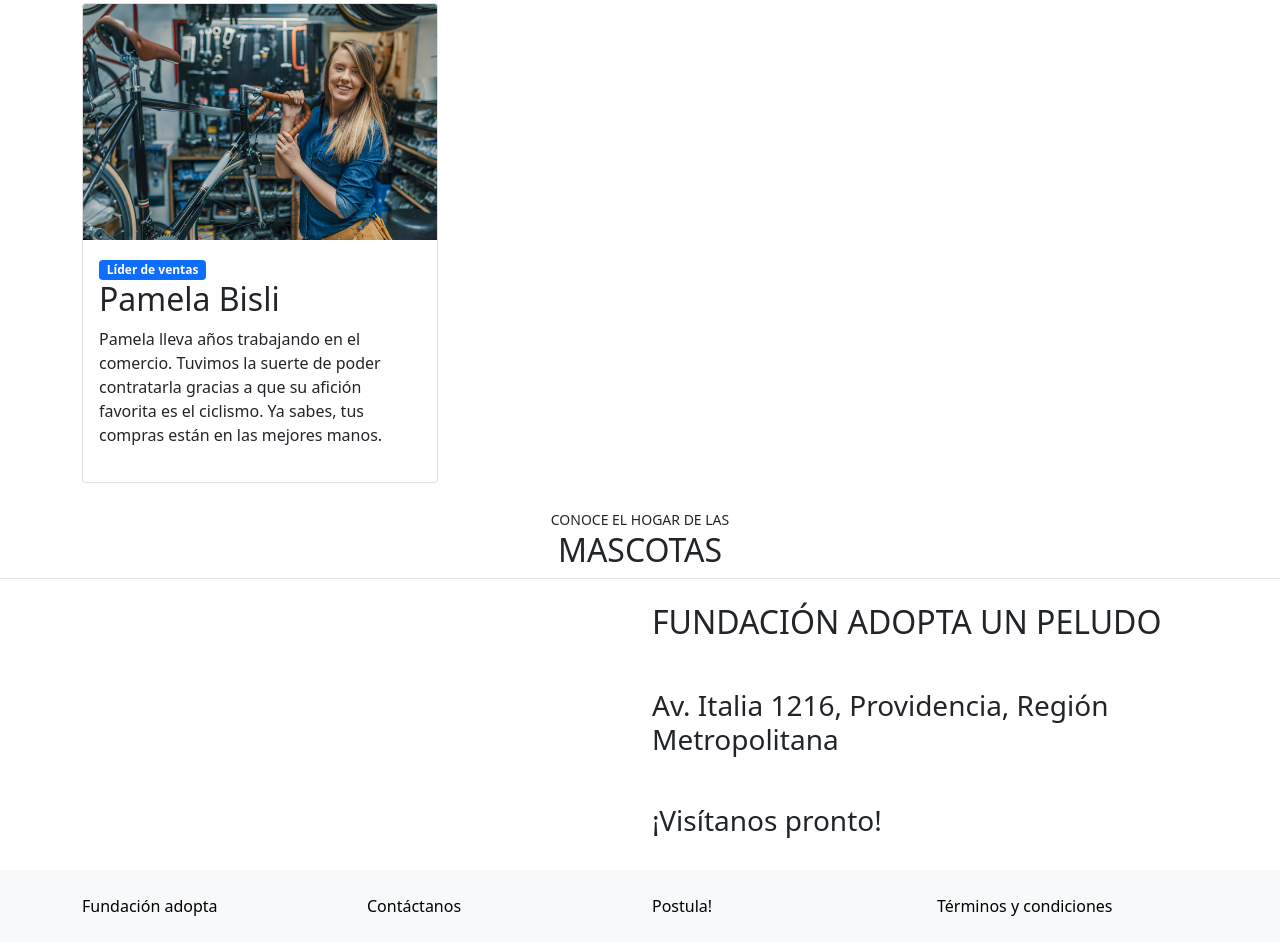
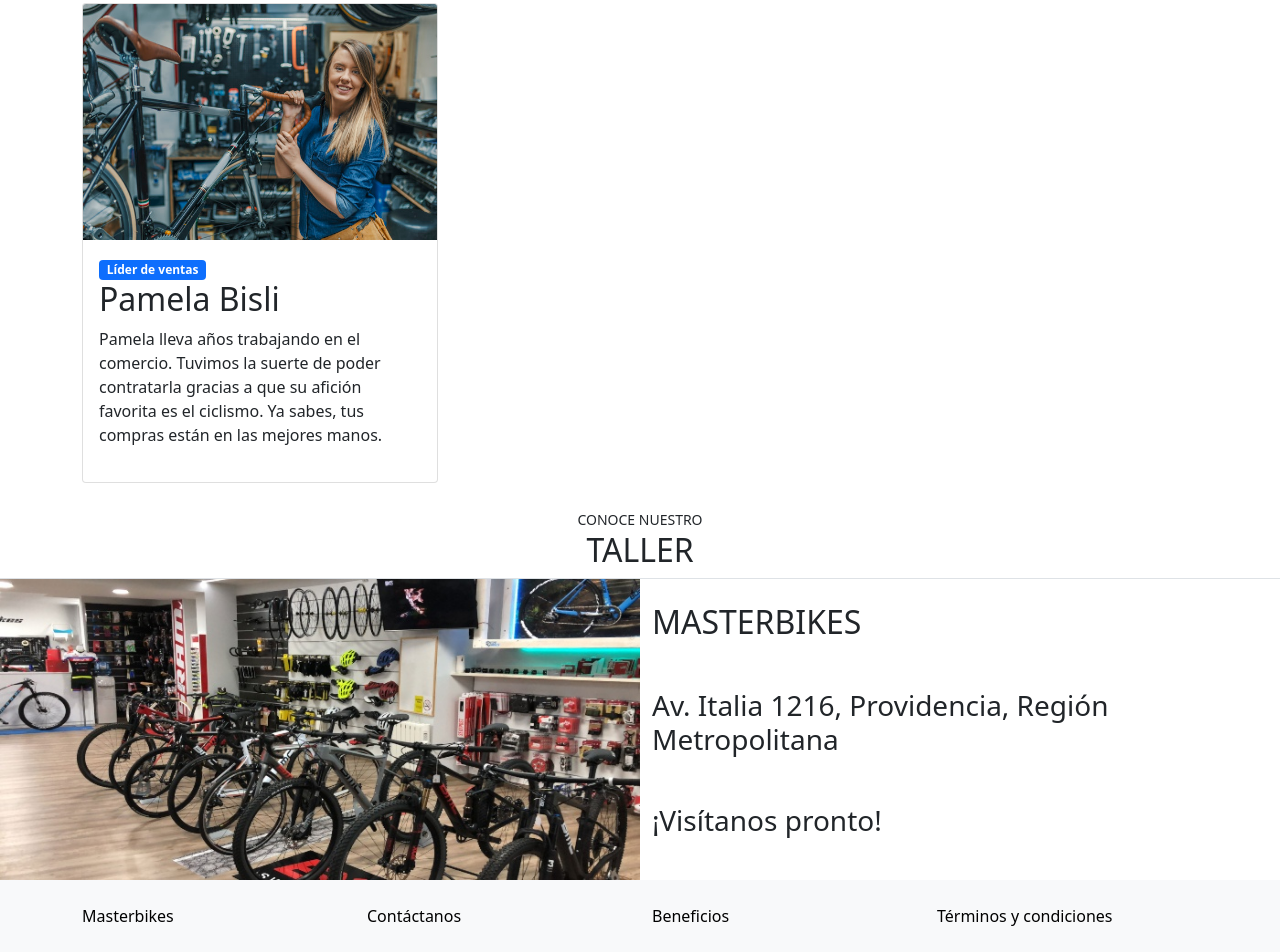
Before and after one commit to vcrolack/masterbikes, a plain HTML site: page index.html in a window 1280 px wide. Shown: the part 1315-2267 px from the top of the page. Drawn offline with nearby package versions, Linux system fonts and the light colour scheme.

Commit message:
Ubicacion y footer terminados.

```diff
--- a/index.html
+++ b/index.html
@@ -150,15 +150,15 @@
     <section id="ubicacion">
       <div class="container-fluid">
         <div class="col text-center text-uppercase">
-        <small>Conoce el hogar de las</small>
-        <h2>MASCOTAS</h2>
+        <small>Conoce nuestro</small>
+        <h2>TALLER</h2>
       </div>
         <div class="row border-top">
           <div class="col-12 col-lg-6 px-0">
-            <img class="casa-adopcion img-fluid" src="" alt="">
+            <img class="casa-adopcion img-fluid" src="./assets/img/taller/taller.jpg" alt="">
           </div>
           <div class="col-12 col-lg-6 pt-4 pb-4">
-            <h2>FUNDACIÓN ADOPTA UN PELUDO</h2>
+            <h2>MASTERBIKES</h2>
             <p class="mt-5 h3">Av. Italia 1216, Providencia, Región Metropolitana</p>
             <p class="mt-5 h3">¡Visítanos pronto!</p>
 
@@ -172,13 +172,13 @@
       <div class="container">
         <div class="row text center">
           <div class="col-12 col-lg">
-            <a href="#">Fundación adopta</a>
+            <a href="#">Masterbikes</a>
           </div>
           <div class="col-12 col-lg">
             <a href="">Contáctanos</a>
           </div>
           <div class="col-12 col-lg">
-            <a href="">Postula!</a>
+            <a href="">Beneficios</a>
           </div>
           <div class="col-12 col-lg">
             <a href="#">Términos y condiciones</a>
```
Also changed, not shown: assets/img/taller/taller.jpg (added).
